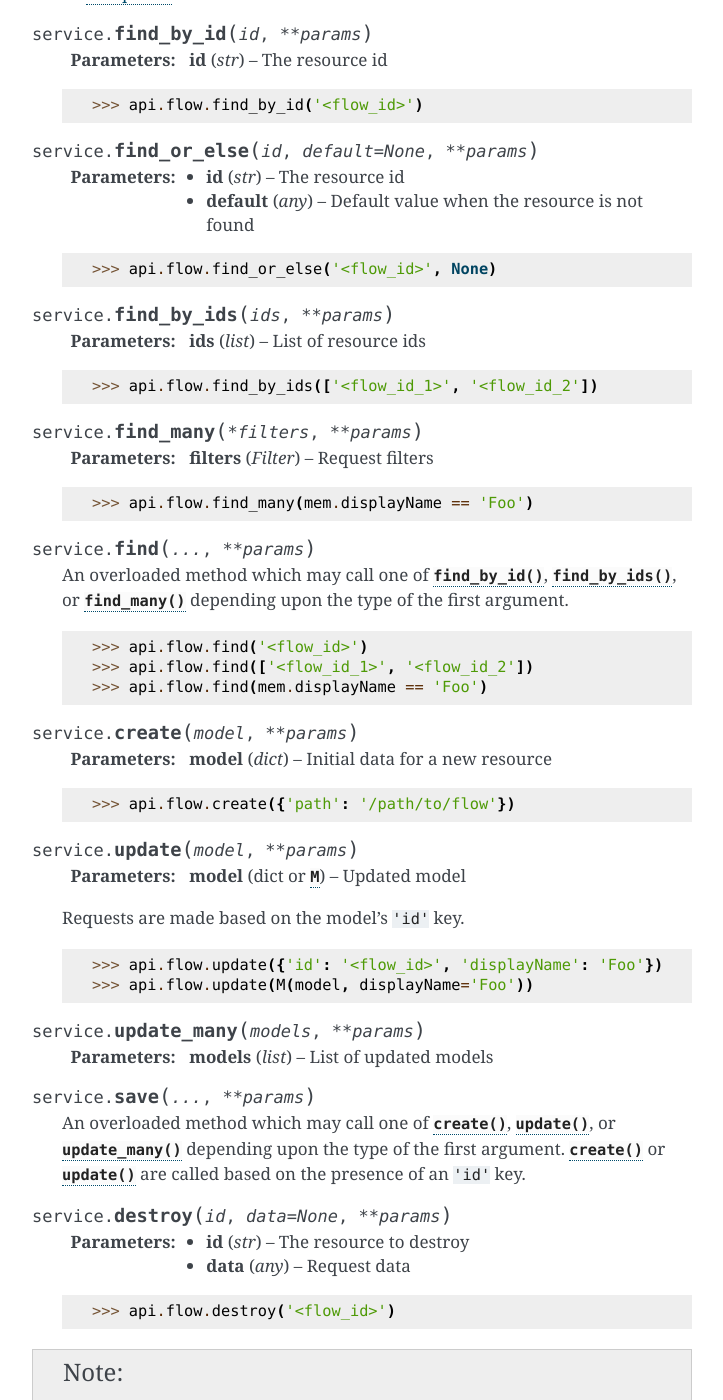
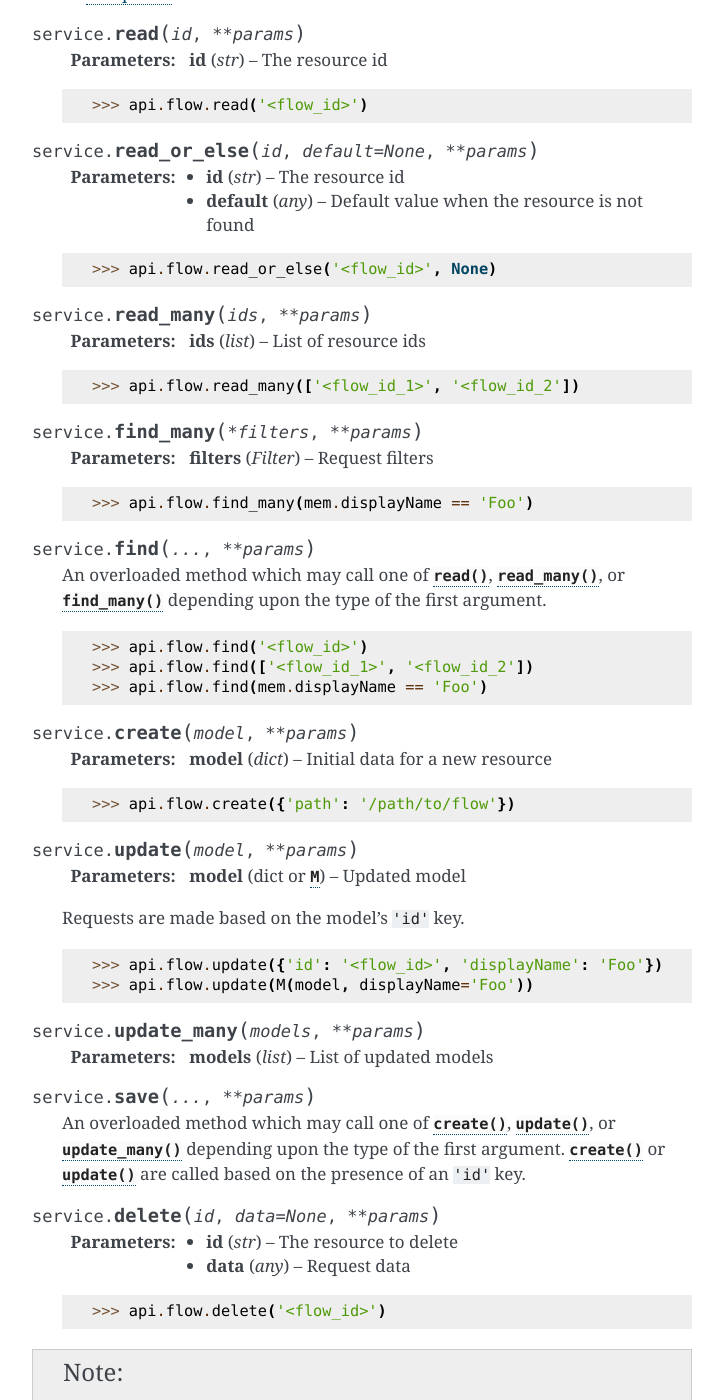
Before and after one commit to flowthings/python-client, a Sphinx documentation site: the page built from docs/index.rst, in a window 1280 px wide and 1400 px high, scrolled down 1719 px. Shown: the whole window, without its empty margins (388-1111 px from the left). Built offline with Sphinx 7.4.7, drawn with Linux system fonts in a browser that asks for light colours; some of the changed text lies outside the part shown.

Commit message:
Method name changes

```diff
--- a/docs/index.rst
+++ b/docs/index.rst
@@ -90,24 +90,24 @@ Service Methods
 All :py:class:`API` service requests return plain dictionaries of the request
 body. They may throw :ref:`exceptions <exceptions>` in case of an error.
 
-.. py:method:: service.find_by_id(id, **params)
+.. py:method:: service.read(id, **params)
 
    :param str id: The resource id
 
-   >>> api.flow.find_by_id('<flow_id>')
+   >>> api.flow.read('<flow_id>')
 
-.. py:method:: service.find_or_else(id, default=None, **params)
+.. py:method:: service.read_or_else(id, default=None, **params)
 
    :param str id: The resource id
    :param any default: Default value when the resource is not found
 
-   >>> api.flow.find_or_else('<flow_id>', None)
+   >>> api.flow.read_or_else('<flow_id>', None)
 
-.. py:method:: service.find_by_ids(ids, **params)
+.. py:method:: service.read_many(ids, **params)
 
    :param list ids: List of resource ids
 
-   >>> api.flow.find_by_ids(['<flow_id_1>', '<flow_id_2'])
+   >>> api.flow.read_many(['<flow_id_1>', '<flow_id_2'])
 
 .. py:method:: service.find_many(*filters, **params)
 
@@ -117,8 +117,8 @@ body. They may throw :ref:`exceptions <exceptions>` in case of an error.
 
 .. py:method:: service.find(..., **params)
 
-   An overloaded method which may call one of :py:meth:`find_by_id`,
-   :py:meth:`find_by_ids`, or :py:meth:`find_many` depending upon the type of
+   An overloaded method which may call one of :py:meth:`read`,
+   :py:meth:`read_many`, or :py:meth:`find_many` depending upon the type of
    the first argument.
 
    >>> api.flow.find('<flow_id>')
@@ -152,12 +152,12 @@ body. They may throw :ref:`exceptions <exceptions>` in case of an error.
    first argument. :py:meth:`create` or :py:meth:`update` are called based on
    the presence of an ``'id'`` key.
 
-.. py:method:: service.destroy(id, data=None, **params)
+.. py:method:: service.delete(id, data=None, **params)
 
-   :param str id: The resource to destroy
+   :param str id: The resource to delete
    :param any data: Request data
 
-   >>> api.flow.destroy('<flow_id>')
+   >>> api.flow.delete('<flow_id>')
 
 .. note::
 
@@ -297,7 +297,7 @@ manage tokens and shares.
 
 .. py:function:: api.share.create(model, **params)
 
-Both tokens and shares support ``find`` and ``destroy`` methods like other
+Both tokens and shares support ``find`` and ``delete`` methods like other
 services.  They are, however, immutable and do not support updates.
 
 .. _async-and-parallel:
```
Also changed, not shown: docs/_sources/index.txt (+12 -12 lines), docs/genindex.html (+17 -15 lines), docs/index.html (+16 -16 lines), tests.py (+9 -9 lines), docs/searchindex.js, 4 other files.
